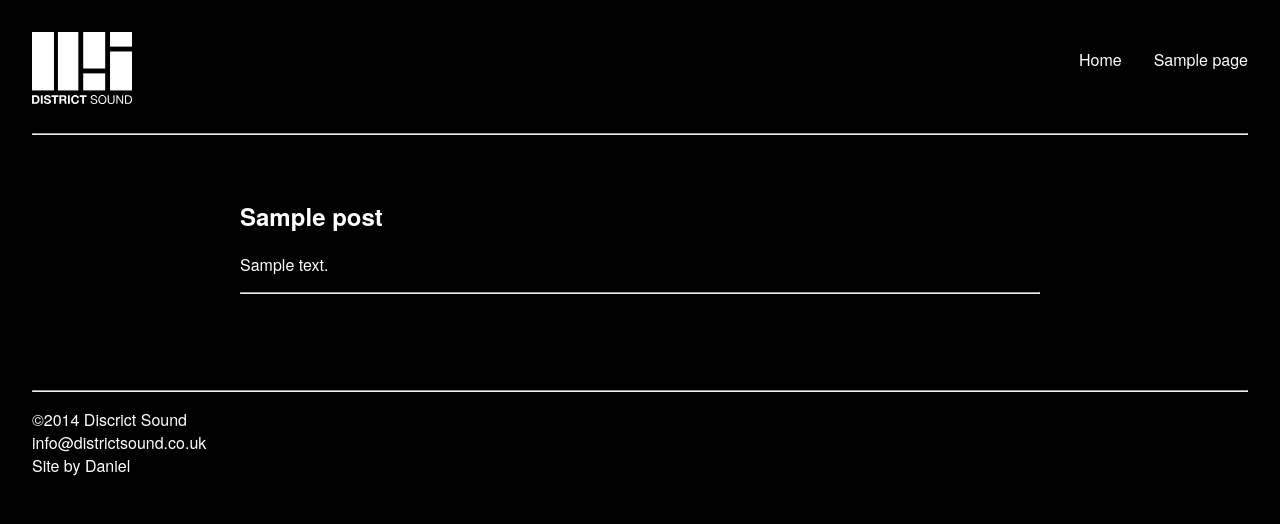
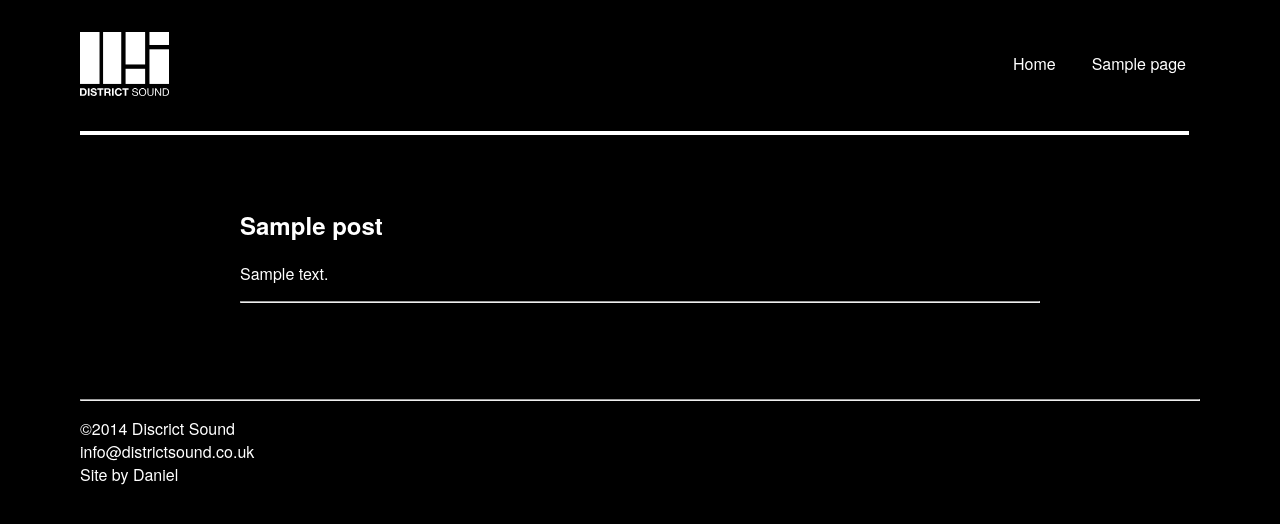
Before and after one commit to danielhutch/districtsound.co.uk, a WordPress theme: template wordpress/wp-themes/districtsound/home.php in a window 1280 px wide. Shown: the top 524 px of the page. Run offline with PHP 8.4 and a stand-in for WordPress, Linux system fonts and the light colour scheme; the site name, menu and one post (Sample post) are stand-ins, and other content is empty; some libraries are stand-ins or nearby versions.

Commit message:
Masthead and navigation

```diff
--- a/wordpress/wp-themes/districtsound/header.php
+++ b/wordpress/wp-themes/districtsound/header.php
@@ -12,31 +12,34 @@
 	<meta name="viewport" content="width=device-width, initial-scale=1.0"/>
 	<!-- Adding "maximum-scale=1" fixes the Mobile Safari auto-zoom bug: http://filamentgroup.com/examples/iosScaleBug/ -->
 		<?php wp_head(); ?>
+	<script type="text/javascript" src="https://ajax.googleapis.com/ajax/libs/jquery/1.9.1/jquery.min.js"></script>
+	<script type="text/javascript" language="javascript" charset="utf-8" src="<?php bloginfo('template_directory'); ?>/menu.js"></script>
 </head>
 <body>
 
 <!-- <p>This is the header</p> -->
 
-<div id="header">
 
-<img id="logo" src="<?php bloginfo('template_directory'); ?>/images/ds_logo.svg">
+  <header id="topnav">
+    <div id="nav">
+      <ul>
+      	<?php wp_nav_menu( array( 'items_wrap' => '%3$s' ) ); ?>
+      	<!--  http://codex.wordpress.org/Function_Reference/wp_nav_menu -->
+      </ul>
+    </div>
+    <a href="#" id="navbtn">Nav Menu</a>
+     <div id="logo">
+    	<a href="<?php echo home_url(); ?>"><img id="logo" src="<?php bloginfo('template_directory'); ?>/images/ds_logo.svg"> </a>
+		</div>
 
-<div id="nav">
+  </header><!-- @end #topnav -->
+  <div id="bar">
+  	<img src="<?php bloginfo('template_directory'); ?>/images/bar.png">
+  </div>
 
-<?php
 
-	$args = array (
-			'menu' => 'main-menu'
-	);
-
-	wp_nav_menu( $args );
-
-?>
+</div>
 
 
 
 </div>
-
-<hr>
-
-</div>
--- /dev/null
+++ b/wordpress/wp-themes/districtsound/menu.js
@@ -0,0 +1,31 @@
+$(function(){
+  var nb = $('#navbtn');
+  var n = $('#topnav #nav');
+
+  $(window).on('resize', function(){
+
+    if($(this).width() < 570 && n.hasClass('keep-nav-closed')) {
+      // if the nav menu and nav button are both visible,
+      // then the responsive nav transitioned from open to non-responsive, then back again.
+      // re-hide the nav menu and remove the hidden class
+      $('#topnav #nav').hide().removeAttr('class');
+    }
+    if(nb.is(':hidden') && n.is(':hidden') && $(window).width() > 820) {
+      // if the navigation menu and nav button are both hidden,
+      // then the responsive nav is closed and the window resized larger than 820.
+      // just display the nav menu which will auto-hide at <820px width.
+      $('#topnav #nav').show().addClass('keep-nav-closed');
+    }
+  });
+
+
+	//	  $('#topnav nav a,#topnav h1 a,#btmnav nav a').on('click', function(e){
+	//	    e.preventDefault(); // stop all hash(#) anchor links from loading
+	//	  });
+
+  $('#navbtn').on('click', function(e){
+    e.preventDefault();
+    $("#topnav #nav").slideToggle(350);
+  });
+
+});
--- a/wordpress/wp-themes/districtsound/style.css
+++ b/wordpress/wp-themes/districtsound/style.css
@@ -144,6 +144,11 @@ h4{
    */
    @media screen and (min-width: 700px) and (max-width: 1400px){
 
+      body{
+         padding-left: 3em;
+         padding-right: 3em;
+      }
+
       .tile_c{
          width:33%;
 
@@ -158,27 +163,148 @@ h4{
    ========================================================================== */
 
 
-   #header{
-   margin-top: 2em;
-   margin-right: 2em;
-   margin-left: 2em;
-   margin-bottom: 4em;
-   }
+#logo{
+  padding-top: 1em;
+  padding-left: 1em;
+  padding-bottom: 0.5em;
+}
 
-   #logo{
-   width: 100px;
-   margin-bottom: 1em;
-   }
+#logo img{
+  height: 4em;
+}
 
-   #nav{
-   float: right;
+#topnav {
+   display: block;
+   width: 100%;
+   position: relative;
+   background-color: #000;
+
+}
+
+#topnav h1 {
+
+  font-weight: normal;
+  line-height: 70px;
+  letter-spacing: 0.03em;
+  margin-left: 0.5em;
+  padding-bottom: 0em;
+}
+
+
+#topnav h1 a {
+  text-decoration: none;
+  color: #FFF;
+
+
+}
+
+#topnav h1 a:hover {
+  text-decoration: underline;
+}
+
+#topnav #navbtn {
+  display: none;
+  float: right;
+  top: 0;
+  width: 20px;
+  height: 70px;
+  background: url('images/menu.png') center no-repeat;
+  text-indent: -99999px;
+  overflow: hidden;
+}
+
+#topnav #nav {
+  position: absolute;
+  top: 0;
+  right: 20px;
+}
+
+#topnav #nav ul {
+  list-style: none;
+}
+#topnav #nav ul li {
+  display: block;
+  float: left;
+  margin-right: 1em;
+}
+
+#topnav #nav ul li a {
+  display: block;
+  text-decoration: none;
+  line-height: 6em;
+  color: #FFF;
+  font-weight: normal;
+  padding: 0 10px;
+
+}
+#topnav #nav ul li a:hover {
+   color: #FFF;
+   background: #000;
+   border-bottom-color: #bdd8b5;
+}
+
+#bar{
+   padding-left: 2em;
+   padding-right: 2em;
+   padding-bottom: 3em;
+}
+#bar img{
+   height: 0.25em;
+   width: 100%;
+}
+
+/* responsive styles */
+@media screen and (max-width: 820px) {
+
+  #topnav { height: auto; }
+  #topnav #nav {
+    display: none;
+    position: static;
+    width: 100%;
+    top: auto;
+    right: auto;
+  }
+  #topnav #nav ul li { float: none; margin: 0; }
+  #topnav #nav ul li a {
+    display: block;
+    width: 100%;
+    line-height: 1.4em;
+    border: 0;
+    padding: 6px 9px;
+    background: #000;
+    margin-left: -20px;
+  }
+  #topnav #nav ul li a:hover {
+    background: #333;
+  }
+  #topnav #nav ul li a.sel {
+    color: #FFF;
+    background: #333;
+  }
+
+  #topnav #navbtn {
+    display: block;
+    margin-right: 2em;
+    margin-top: 1.5em;
+  }
+
+}
+
+
+   /*      Screens between 700px and 1400px
+   */
+   @media screen and (min-width: 700px) and (max-width: 1400px){
+
+      #bar img{
+         width: 99%;
+      }
    }
 
 
-   #nav li{
-   display: inline-block;
-   margin-left: 2em;
-   }
+
+
+
+
 
 
    /* ==========================================================================
```
Also changed, not shown: wordpress/wp-themes/districtsound/images/bar.png (added), wordpress/wp-themes/districtsound/images/menu.png (added).
